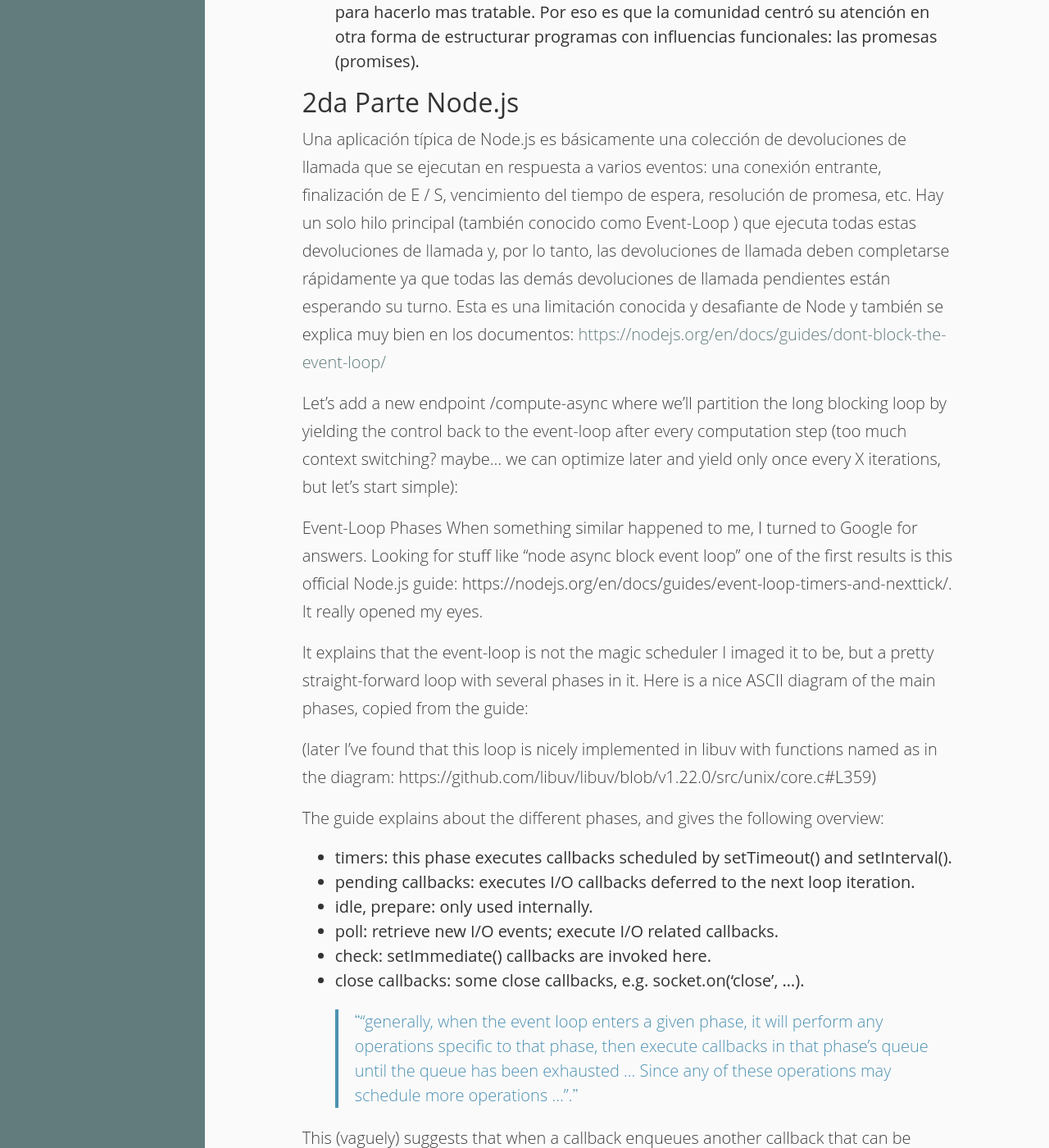
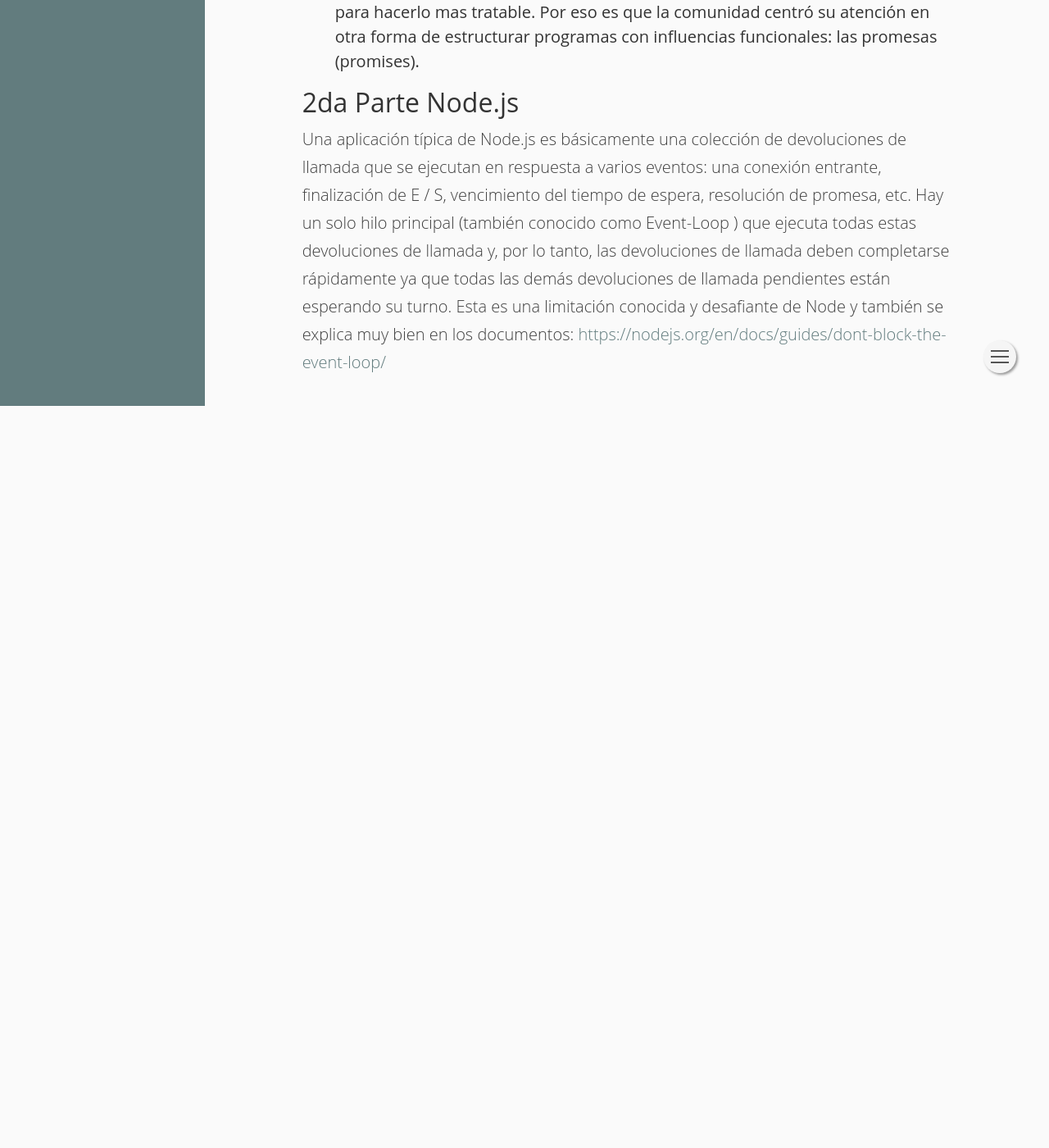
Before and after one commit to arquitecturas-concurrentes/iasc-book, a Jekyll site: the page built from clase_3.md, in a window 1280 px wide and 1400 px high, scrolled down 6736 px. Shown: the whole window at 82% size. Built offline with Jekyll 4.4.1, drawn with Linux system fonts in a browser that asks for light colours; nearby versions of some CDN libraries; after the commit the page ends 7231 px from its top, so only the background shows below that; some of the changed text lies outside the part shown.

Commit message:
update clase_3

```diff
--- a/clase_3.md
+++ b/clase_3.md
@@ -211,35 +211,3 @@ Moraleja: no es culpa del CPS, es culpa nuestra al no delegar convenientemente.
 
 Una aplicación típica de Node.js es básicamente una colección de devoluciones de llamada que se ejecutan en respuesta a varios eventos: una conexión entrante, finalización de E / S, vencimiento del tiempo de espera, resolución de promesa, etc. Hay un solo hilo principal (también conocido como Event-Loop ) que ejecuta todas estas devoluciones de llamada y, por lo tanto, las devoluciones de llamada deben completarse rápidamente ya que todas las demás devoluciones de llamada pendientes están esperando su turno. Esta es una limitación conocida y desafiante de Node y también se explica muy bien en los documentos:
 [https://nodejs.org/en/docs/guides/dont-block-the-event-loop/](https://nodejs.org/en/docs/guides/dont-block-the-event-loop/)
-
-
-Let’s add a new endpoint /compute-async where we’ll partition the long blocking loop by yielding the control back to the event-loop after every computation step (too much context switching? maybe… we can optimize later and yield only once every X iterations, but let’s start simple):
-
-Event-Loop Phases
-When something similar happened to me, I turned to Google for answers. Looking for stuff like “node async block event loop” one of the first results is this official Node.js guide: https://nodejs.org/en/docs/guides/event-loop-timers-and-nexttick/. It really opened my eyes.
-
-It explains that the event-loop is not the magic scheduler I imaged it to be, but a pretty straight-forward loop with several phases in it. Here is a nice ASCII diagram of the main phases, copied from the guide:
-
-
-(later I’ve found that this loop is nicely implemented in libuv with functions named as in the diagram: https://github.com/libuv/libuv/blob/v1.22.0/src/unix/core.c#L359)
-
-The guide explains about the different phases, and gives the following overview:
-
-* timers: this phase executes callbacks scheduled by setTimeout() and setInterval().
-* pending callbacks: executes I/O callbacks deferred to the next loop iteration.
-* idle, prepare: only used internally.
-* poll: retrieve new I/O events; execute I/O related callbacks.
-* check: setImmediate() callbacks are invoked here.
-* close callbacks: some close callbacks, e.g. socket.on('close', ...).
-
-> “generally, when the event loop enters a given phase, it will perform any operations specific to that phase, then execute callbacks in that phase’s queue until the queue has been exhausted … Since any of these operations may schedule more operations …”.
-
-
-This (vaguely) suggests that when a callback enqueues another callback that can be handled in the same phase, then it will be handled before moving to the next phase.
-
-Only in the poll phase Node.js checks the network socket for new requests. So does that mean that what we did in /compute-async actually prevented the event-loop from leaving a certain phase, and thus never looping through the poll phase to even receive the /healthcheck request?
-
-We’ll need to dig more to get better answers, but it is definitely clear now why setTimeout() helped: Every time we enqueue a timer callback, and the queue of the current phase has been exhausted, the event-loop has to loop through all the phases to reach the “Timers” phase, passing through the poll phase on the way, and handling the pending network requests.
-
-
-<img src="{{site.relative_url}}/images/event-loop-circle.png">
```
